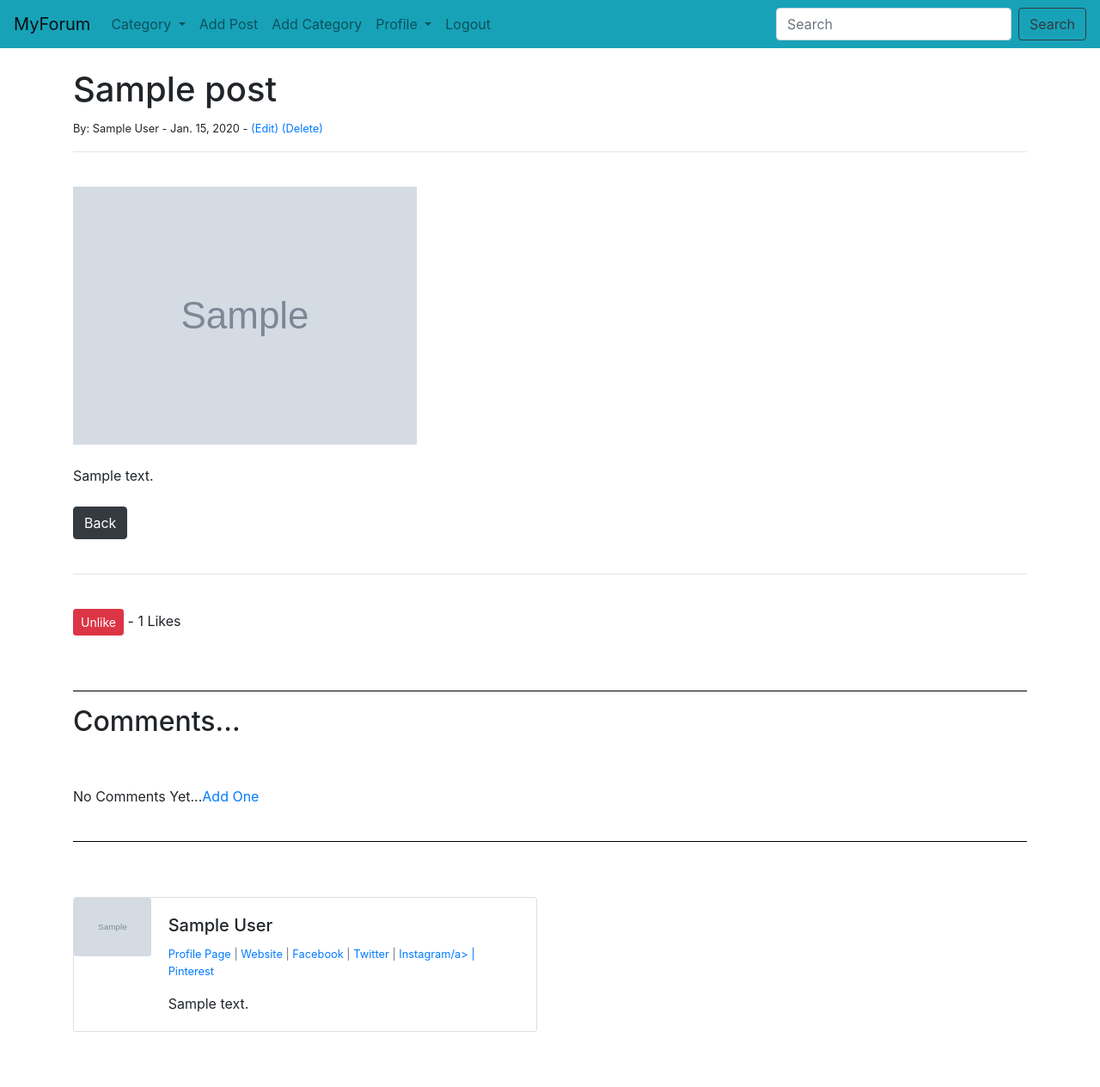
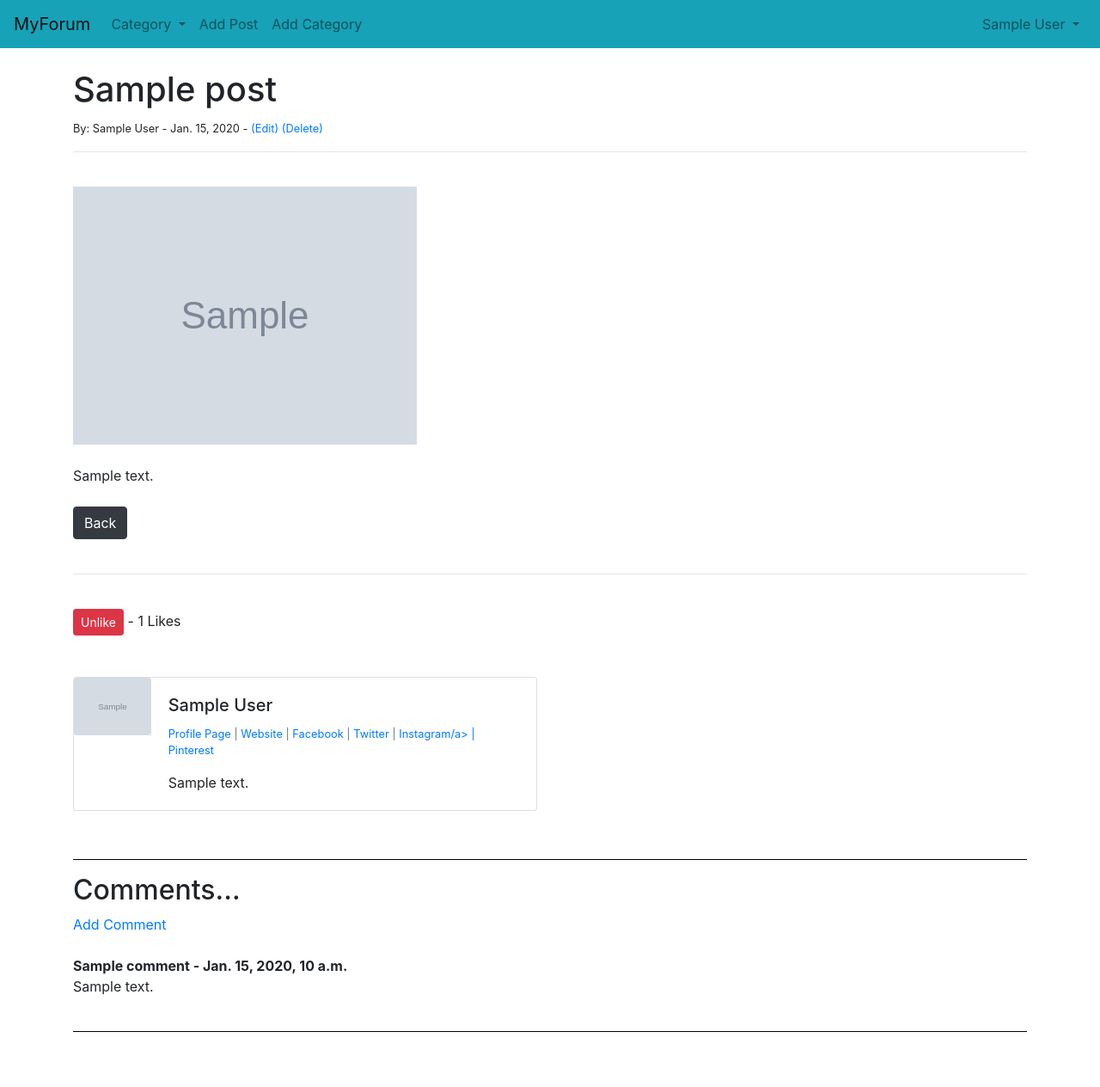
Before and after one commit to begrar/MeForum, a Django app: page /article/1 in a window 1280 px wide. Shown: the whole page at 86% size. Before the commit the page ends 1200 px from the top, so only its background shows below. Run offline with Django 4.2, Linux system fonts and the light colour scheme; a user stored in the database is signed in; tables that the repository leaves empty hold one stand-in row (values such as "Sample post"); grey boxes marked "Sample" are stand-in pictures; some libraries are stand-ins or nearby versions.

Commit message:
fix bug comments and add better view on page

```diff
--- a/MeForum/TheForum/forms.py
+++ b/MeForum/TheForum/forms.py
@@ -1,10 +1,10 @@
 from django import forms
-from .models import Post, Category
+from .models import Post, Category, Comment
 #create custom form
 from django.contrib.auth.forms import UserCreationForm
 #create custom form
 
-#choices = [('coding','codnig'), ('sports', 'sports'), ('entertainment', 'entertainment'),]
+#choices = [('coding','coding'), ('sports', 'sports'), ('entertainment', 'entertainment'),]
 choices = Category.objects.all().values_list('name','name')
 
 choice_list = []
@@ -34,7 +34,7 @@ class PostForm(forms.ModelForm):
             'title_tag': forms.TextInput(attrs={'class': 'form-control'}),
             'author': forms.TextInput(attrs={'class': 'form-control', 'value':'', 'id':'elder', 'type':'hidden'}),
             #'author': forms.Select(attrs={'class': 'form-control'}),
-            'category':forms.Select(choices=choice_list, attrs={'class': 'form-control'}),
+            'category': forms.Select(choices=choice_list, attrs={'class': 'form-control'}),
             'body': forms.Textarea(attrs={'class': 'form-control'}),
             'snippet': forms.Textarea(attrs={'class': 'form-control'}),
 
@@ -54,3 +54,14 @@ class EditForm(forms.ModelForm):
 
 
         }
+
+
+class CommentForm(forms.ModelForm):
+    class Meta:
+        model = Comment
+        fields = ('name', 'body')
+
+        widgets = {
+            'name': forms.TextInput(attrs={'class': 'form-control', 'placeholder': 'This is Title Placeholder Stuff',}),
+            'body': forms.Textarea(attrs={'class': 'form-control'}),
+            }
--- a/MeForum/TheForum/models.py
+++ b/MeForum/TheForum/models.py
@@ -54,7 +54,7 @@ class Post(models.Model):
         return reverse('home')
 
 class Comment(models.Model):
-    post = models.ForeignKey(Post, related_name="comment", on_delete=models.CASCADE)
+    post = models.ForeignKey(Post, related_name="comments", on_delete=models.CASCADE)
     name = models.CharField(max_length=255)
     body = models.TextField()
     date_added = models.DateTimeField(auto_now_add=True)
--- a/MeForum/TheForum/templates/article_details.html
+++ b/MeForum/TheForum/templates/article_details.html
@@ -62,25 +62,7 @@
 
     </form>
 
-    <br/><br/>
-    <hr color="black">
-    <h2>Comments...</h2>
-    <br/><br/>
 
-    {% if not post.comments.all %}
-        No Comments Yet...<a href="#">Add One</a>
-        <br/><br/>
-        <hr color="black">
-    {% else %}
-        {% for comment in post.comments.all %}
-            <strong>{{ comment.name }} - {{ comment.date_added}}</strong>
-            <br/>
-            {{ comment.body }}
-            <br/><br/>
-            <hr color="black">
-            <br/><br/>
-        {% endfor %}
-    {% endif %}
 
 
     <br/><br/>
@@ -129,6 +111,32 @@
         </div>
       </div>
 
+      <br/>
+      <hr color="black">
+      <h2>Comments...</h2>
+
+
+      {% if not post.comments.all %}
+          No Comments Yet...<a href="{% url 'add_comment' post.pk %}">Add One</a>
+          <br/><br/>
+          <hr color="black">
+      {% else %}
+
+
+      <a href="{% url 'add_comment' post.pk %}">Add Comment</a>
+      <br/><br/>
+
+          {% for comment in post.comments.all %}
+              <strong>{{ comment.name }} - {{ comment.date_added}}</strong>
+              <br/>
+              {{ comment.body }}
+              <br/><br/>
+              <hr color="black">
+              <br/><br/>
+          {% endfor %}
+      {% endif %}
+
+
 
 
 {% endblock %}
--- a/MeForum/TheForum/templates/base.html
+++ b/MeForum/TheForum/templates/base.html
@@ -55,29 +55,8 @@
               <a class="nav-link" href="{% url 'add_category' %}">Add Category</a>
             </li>
 
-            <li class="nav-item dropdown">
-              <a class="nav-link dropdown-toggle" href="#" id="navbarDropdown" role="button" data-toggle="dropdown" aria-haspopup="true" aria-expanded="false">
-                Profile
-              </a>
-              <div class="dropdown-menu" aria-labelledby="navbarDropdown">
-                <a class="dropdown-item" href="{% url 'edit_profile' %}">Edit Settings</a>
-                {% if user.profile.id %}
 
-                  <a class="dropdown-item" href="{% url 'edit_profile_page' user.profile.id %}">Edit Profile Page</a>
-                  <a class="dropdown-item" href="{% url 'show_profile_page' user.profile.id %}">Show Profile Page</a>
 
-                  {% else %}
-
-                  <a class="dropdown-item" href="{% url 'create_profile_page' %}">Creat Profile Page</a>
-
-                {% endif %}
-
-              </div>
-            </li>
-
-            <li class="nav-item">
-              <a class="nav-link" href="{% url 'logout' %}">Logout</a>
-            </li>
 
             {% else %}
 
@@ -90,12 +69,42 @@
             </li>
 
             {% endif %}
+          </ul>
+          {% if user.is_authenticated %}
 
-          </ul>
-             <form class="form-inline my-2 my-lg-0">
-            <input class="form-control mr-sm-2" type="search" placeholder="Search" aria-label="Search">
-            <button class="btn btn-outline-dark my-2 my-sm-0" type="submit">Search</button>
-          </form>
+            <ul class="navbar-nav ml-auto">
+
+              <li class="nav-item dropdown">
+                <a class="nav-link dropdown-toggle" href="#" id="navbarDropdown" role="button" data-toggle="dropdown" aria-haspopup="true" aria-expanded="false">
+                  {{ user.first_name }} {{ user.last_name }}
+                </a>
+                <div class="dropdown-menu dropdown-menu-right" aria-labelledby="navbarDropdown">
+                  <a class="dropdown-item" href="{% url 'edit_profile' %}">Edit Settings</a>
+                  {% if user.profile.id %}
+
+                    <a class="dropdown-item" href="{% url 'edit_profile_page' user.profile.id %}">Edit Profile Page</a>
+                    <a class="dropdown-item" href="{% url 'show_profile_page' user.profile.id %}">Show Profile Page</a>
+
+
+
+                    {% else %}
+
+                    <a class="dropdown-item" href="{% url 'create_profile_page' %}">Create Profile Page</a>
+                    {% endif %}
+                    <a class="dropdown-item" href="{% url 'logout' %}">Logout</a>
+                  </li>
+
+
+
+
+
+                </div>
+              </li>
+
+
+            </ul>
+
+          {% endif %}
         </div>
       </nav>
     <br/>
--- a/MeForum/TheForum/urls.py
+++ b/MeForum/TheForum/urls.py
@@ -1,6 +1,6 @@
 from django.urls import path
 #from . import views
-from .views import HomeView, ArticleDetailView, AddPostView, UpdatePostView, DeletePostView, AddCategoryView, CategoryView, CategoryListView, LikeView
+from .views import HomeView, ArticleDetailView, AddPostView, UpdatePostView, DeletePostView, AddCategoryView, CategoryView, CategoryListView, LikeView, AddCommentView
 
 
 urlpatterns = [
@@ -14,4 +14,5 @@ urlpatterns = [
     path('category/<str:cats>/', CategoryView, name='category'),
     path('category-list/', CategoryListView, name='category-list'),
     path('like/<int:pk>', LikeView, name='like_post'),
+    path('article/<int:pk>/comment/', AddCommentView.as_view(), name='add_comment'),
 ]
--- a/MeForum/TheForum/views.py
+++ b/MeForum/TheForum/views.py
@@ -1,8 +1,8 @@
 from typing import Any
 from django.shortcuts import render, get_object_or_404
 from django.views.generic import ListView, DetailView, CreateView, UpdateView, DeleteView
-from .models import Post, Category
-from .forms import PostForm, EditForm
+from .models import Post, Category, Comment
+from .forms import PostForm, EditForm, CommentForm
 from django.urls import reverse_lazy, reverse
 from django.http import HttpResponseRedirect
 
@@ -76,6 +76,19 @@ class AddPostView(CreateView):
     #fields = '__all__'
     #fields = ('title', 'body')
 
+class AddCommentView(CreateView):
+    model = Comment
+    form_class = CommentForm
+    template_name = 'add_comment.html'
+    #fields = '__all__'
+
+    def form_valid(self, form):
+        form.instance.post_id = self.kwargs['pk']
+        return super().form_valid(form)
+
+    success_url = reverse_lazy('home')
+
+
 class AddCategoryView(CreateView):
     model = Category
     #form_class = PostForm
--- a/MeForum/members/templates/registration/change-password.html
+++ b/MeForum/members/templates/registration/change-password.html
@@ -4,7 +4,7 @@
 
 
 
-<h1>Change Passowrd...</h1>
+<h1>Change Password...</h1>
 <br/><br/>
 
 <div class="form-group">
--- a/MeForum/members/templates/registration/edit_profile.html
+++ b/MeForum/members/templates/registration/edit_profile.html
@@ -1,5 +1,5 @@
 {% extends 'base.html' %}
-{% block title %}Edit Profile{% endblock %}
+{% block title %}Edit Settings{% endblock %}
 {% block content%}
 
 
--- a/MeForum/members/templates/registration/edit_profile_page.html
+++ b/MeForum/members/templates/registration/edit_profile_page.html
@@ -1,5 +1,5 @@
 {% extends 'base.html' %}
-{% block title %}Edit Profile Page{% endblock %}
+{% block title %}Edit Profile{% endblock %}
 {% block content %}
 
 
--- a/MeForum/members/templates/registration/login.html
+++ b/MeForum/members/templates/registration/login.html
@@ -6,7 +6,7 @@
 
 <h1>Login...</h1>
 <br/><br/>
-<form>
+
 <div class="form-group">
     <form method="POST">
     {% csrf_token %}
@@ -22,7 +22,7 @@
 <br/>
     <button class="btn btn-dark">Login</button>
 </div>
-</form>
+
 <br/>
 <h5>Not Registered? Sign Up <a href="{% url 'register' %}">Here...</a></h5>
 
```
Also changed, not shown: MeForum/TheForum/templates/add_comment.html (added, +18 -0 lines).
